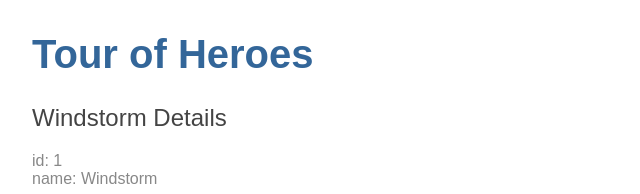
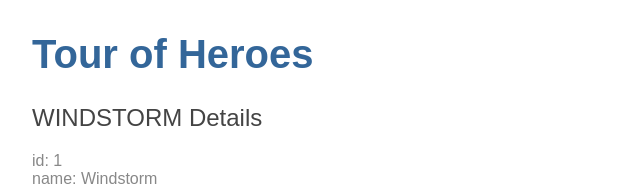
Before and after one commit to Alex-Samari/angular-tour-of-heroes, an Angular app: page / in a window 1280 px wide. Shown: the top 194 px of the page, without its empty margins (0-640 px from the left). Built offline with nearby package versions, Linux system fonts and the light colour scheme.

Commit message:
Added formatting using 'pipes'

```diff
--- a/src/app/app.component.ts
+++ b/src/app/app.component.ts
@@ -1,6 +1,8 @@
 import { Component } from '@angular/core';
 
 @Component({
+  //  the component's CSS element selector
+  //  The CSS element selector, 'app-root', matches the name of the HTML element that identifies this component within a parent component's template.
   selector: 'app-root',
   templateUrl: './app.component.html',
   styleUrls: ['./app.component.css']
--- a/src/app/heroes/heroes.component.html
+++ b/src/app/heroes/heroes.component.html
@@ -1,3 +1,4 @@
-<h2>{{hero.name}} Details</h2>
+<!-- The word uppercase in the interpolation binding, right after the pipe operator ( | ), activates the built-in UppercasePipe. -->
+<h2>{{hero.name | uppercase}} Details</h2>
 <div><span>id: </span>{{hero.id}}</div>
 <div><span>name: </span>{{hero.name}}</div>
```
